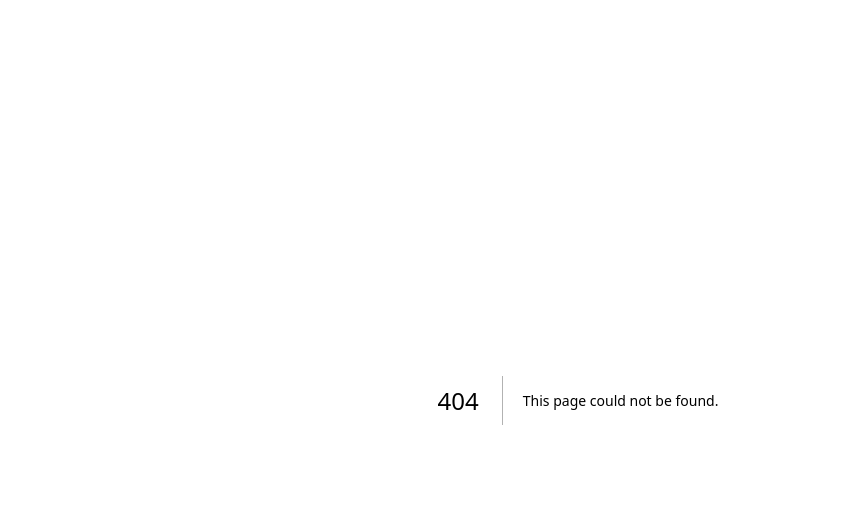
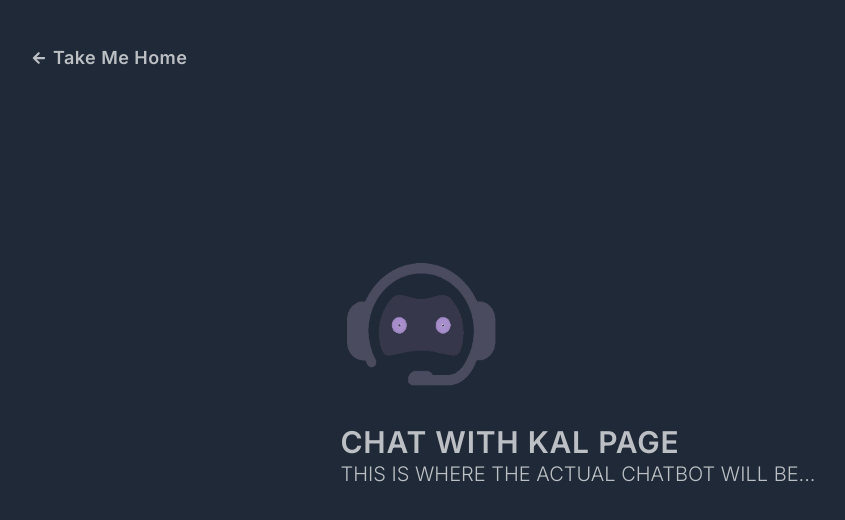
Before and after one commit to wlowrimore/hs_p3_chatbot, a Next.js app: page /chat-with-kal in a window 1280 px wide. Before the commit this address had no page. Shown: the top 520 px of the page, without its empty margins (62-907 px from the left). Built offline with nearby package versions, Linux system fonts and the light colour scheme.

Commit message:
adds bg to layout, adds chat temp chat page, adds state logic to welcome form

```diff
--- /dev/null
+++ b/src/app/chat-with-kal/page.tsx
@@ -0,0 +1,44 @@
+"use client";
+
+import Image from "next/image";
+import SiteLogo from "../../../public/logos/site-logo.webp";
+import { useRouter } from "next/navigation";
+import { IoMdArrowRoundBack } from "react-icons/io";
+
+export default function ChatPage() {
+  const router = useRouter();
+
+  const handleBack = () => {
+    router.push("/");
+  };
+
+  return (
+    <div className="relative w-screen min-h-screen flex flex-col justify-center items-center mx-auto px-24">
+      <div className="flex flex-col justify-center pb-10 pt-4">
+        <p
+          onClick={handleBack}
+          className="absolute top-10 left-20 text-white/70 text-lg font-semibold tracking-wide flex items-center cursor-pointer button-glow py-1 px-3 rounded-full"
+        >
+          <IoMdArrowRoundBack />
+          &nbsp;Take Me Home
+        </p>
+        <Image
+          priority
+          src={SiteLogo}
+          alt="Site Logo"
+          width={500}
+          height={500}
+          className="rounded-full w-[10rem] h-[8.5rem]"
+        />
+        <div className="my-8 text-white/70 uppercase">
+          <h1 className="text-3xl font-semibold tracking-wide">
+            Chat with KAL page
+          </h1>
+          <h2 className="text-xl font-light">
+            This is where the actual chatbot will be...
+          </h2>
+        </div>
+      </div>
+    </div>
+  );
+}
--- a/src/app/components/SignIn.tsx
+++ b/src/app/components/SignIn.tsx
@@ -23,6 +23,7 @@ const SignIn = () => {
     <div className="glow w-full max-w-[30rem] p-8 border-[#64329e] border rounded-3xl">
       <div className="flex justify-center pb-10 pt-4">
         <Image
+          priority
           src={SiteLogo}
           alt="Site Logo"
           width={500}
--- a/src/app/components/WelcomeForm.tsx
+++ b/src/app/components/WelcomeForm.tsx
@@ -1,6 +1,7 @@
 "use client";
 
 import { useState, useEffect } from "react";
+import { useRouter } from "next/navigation";
 import { IoMdLogOut } from "react-icons/io";
 import { signOut, useSession } from "next-auth/react";
 import Image from "next/image";
@@ -8,8 +9,32 @@ import SiteLogo from "../../../public/logos/site-logo.webp";
 import { getFirstName } from "../../lib/utils";
 import SkeletonForm from "./ui/SkeletonForm";
 
+interface WelcomeFormType {
+  serviceType: string;
+  serviceLocation: [
+    {
+      city: string;
+      state: string;
+      country: string;
+    }
+  ];
+  handleInputChange: (e: React.ChangeEvent<HTMLInputElement>) => void;
+  handleSubmit: (e: React.FormEvent<HTMLFormElement>) => void;
+}
+
 const WelcomeForm: React.FC = () => {
   const [isLoading, setIsLoading] = useState<boolean>(true);
+  const [isChecked, setIsChecked] = useState<boolean>(false);
+  const [serviceDetails, setServiceDetails] = useState<WelcomeFormType>({
+    serviceType: "",
+    serviceLocation: [{ city: "", state: "", country: "" }],
+
+    handleInputChange: (e: React.ChangeEvent<HTMLInputElement>) => {},
+    handleSubmit: (e: React.FormEvent<HTMLFormElement>) => {},
+  });
+
+  const router = useRouter();
+  const { data: session } = useSession();
   const name = getFirstName();
 
   useEffect(() => {
@@ -19,6 +44,25 @@ const WelcomeForm: React.FC = () => {
 
     return () => clearTimeout(timer);
   }, [isLoading]);
+
+  const handleInputChange = (e: React.ChangeEvent<HTMLInputElement>) => {
+    setServiceDetails({
+      ...serviceDetails,
+      [e.target.name]: e.target.value,
+    });
+  };
+
+  const handleInputChecked = (e: React.ChangeEvent<HTMLInputElement>) => {
+    setIsChecked(e.target.checked);
+  };
+
+  const handleSubmit = (e: React.FormEvent<HTMLFormElement>) => {
+    e.preventDefault();
+    console.log(serviceDetails);
+    console.log("Checked: ", isChecked);
+
+    router.push("/chat-with-kal");
+  };
 
   return (
     <>
@@ -38,6 +82,7 @@ const WelcomeForm: React.FC = () => {
               />
             </p>
             <Image
+              priority
               src={SiteLogo}
               alt="Site Logo"
               width={500}
@@ -46,7 +91,7 @@ const WelcomeForm: React.FC = () => {
             />
           </div>
           <div className="w-full flex flex-col">
-            <form>
+            <form onSubmit={handleSubmit}>
               <h2 className="text-lg font-bold tracking-wide pt-2">
                 Welcome {name}!
               </h2>
@@ -61,9 +106,11 @@ const WelcomeForm: React.FC = () => {
                   <label className="text-sm">Service Type</label>
                   <input
                     type="text"
+                    name="serviceType"
+                    onChange={handleInputChange}
                     aria-label="Service Type"
                     placeholder="technology / shopping / repairs / etc"
-                    className="w-full bg-purple-200 text-neutral-950 px-2 py-1 rounded-xl placeholder:text-sm italic placeholder:text-neutral-700"
+                    className="w-full bg-purple-200 text-neutral-950 px-2 py-1 rounded-xl placeholder:text-sm placeholder:italic placeholder:text-neutral-600"
                   />
                 </div>
                 <div className="w-full flex flex-col gap-1">
@@ -72,16 +119,22 @@ const WelcomeForm: React.FC = () => {
                   </label>
                   <input
                     type="text"
+                    name="serviceLocation"
+                    onChange={handleInputChange}
                     aria-label="Location Where Service Needed"
+                    required
                     placeholder="city / state / country"
-                    className="w-full bg-purple-200 text-neutral-950 px-2 py-1 rounded-xl placeholder:text-sm italic placeholder:text-neutral-700"
+                    className="w-full bg-purple-200 text-neutral-950 px-2 py-1 rounded-xl placeholder:text-sm placeholder:italic placeholder:text-neutral-600"
                   />
                 </div>
               </div>
               <div className="flex items-center justify-center gap-2 mb-6">
                 <input
                   type="checkbox"
+                  name="terms"
+                  onChange={handleInputChecked}
                   aria-label="I agree to the terms and conditions"
+                  required
                   className="w-3 h-3 cursor-pointer"
                 />
                 <p className="text-sm">
@@ -93,8 +146,13 @@ const WelcomeForm: React.FC = () => {
               </div>
               <div className="flex justify-center my-4">
                 <button
+                  disabled={
+                    !isChecked ||
+                    !serviceDetails.serviceType ||
+                    !serviceDetails.serviceLocation
+                  }
                   type="submit"
-                  className="w-[75%] py-1 button-glow rounded-full"
+                  className="disabled:opacity-40 w-full max-w-[75%] py-1 button-glow rounded-full"
                 >
                   Let&apos;s Go!
                 </button>
--- a/src/app/layout.tsx
+++ b/src/app/layout.tsx
@@ -19,7 +19,7 @@ export default function RootLayout({
     <html lang="en">
       <body className={inter.className}>
         <SessionWrapper>
-          <main>{children}</main>
+          <main className="bg-gray-800">{children}</main>
         </SessionWrapper>
       </body>
     </html>
--- a/src/app/page.tsx
+++ b/src/app/page.tsx
@@ -1,12 +1,10 @@
-import "./globals.css";
+// import "./globals.css";
 
-import Image from "next/image";
-import Loading from "./loading";
 import MainContainer from "./components/main/MainContainer";
 
 export default function Home() {
   return (
-    <main className="w-screen min-h-screen flex flex-col justify-center items-center mx-auto p-24">
+    <main className="w-screen min-h-screen flex flex-col justify-center items-center mx-auto px-24">
       <MainContainer />
     </main>
   );
```
